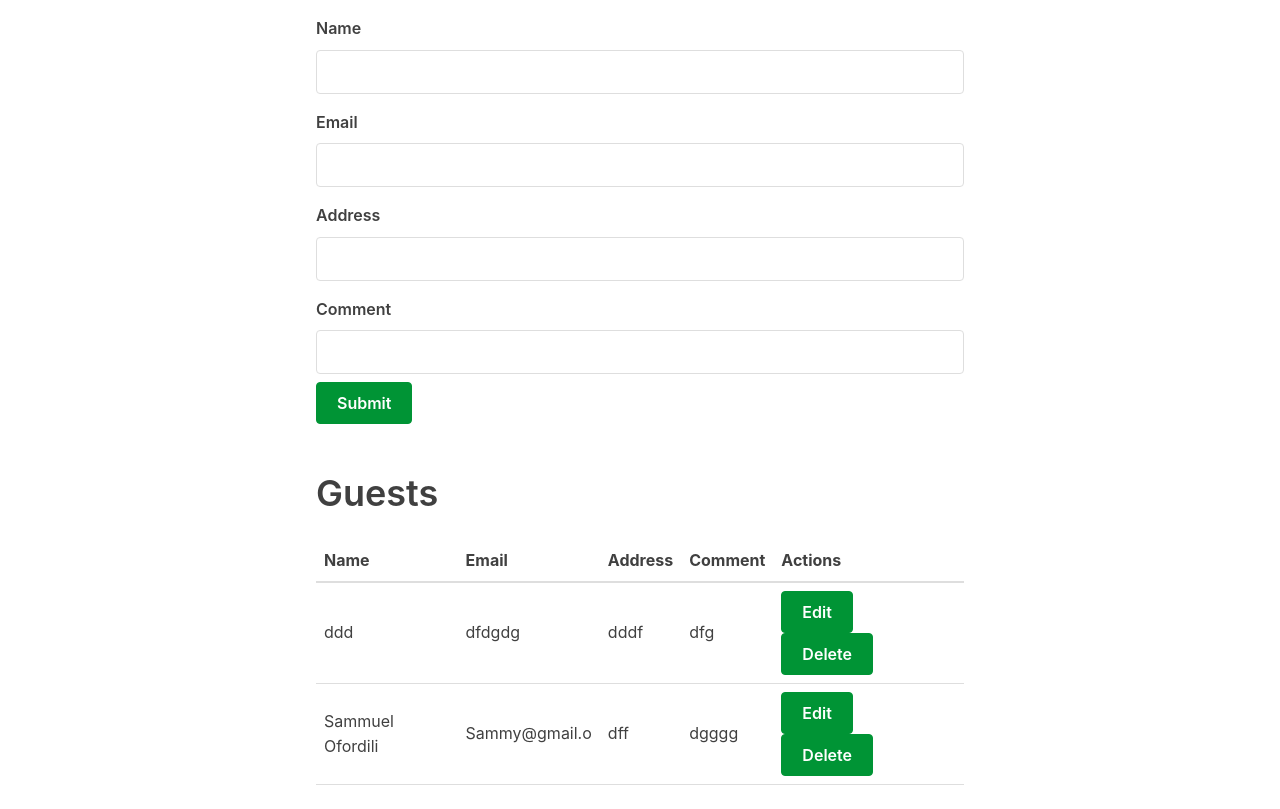
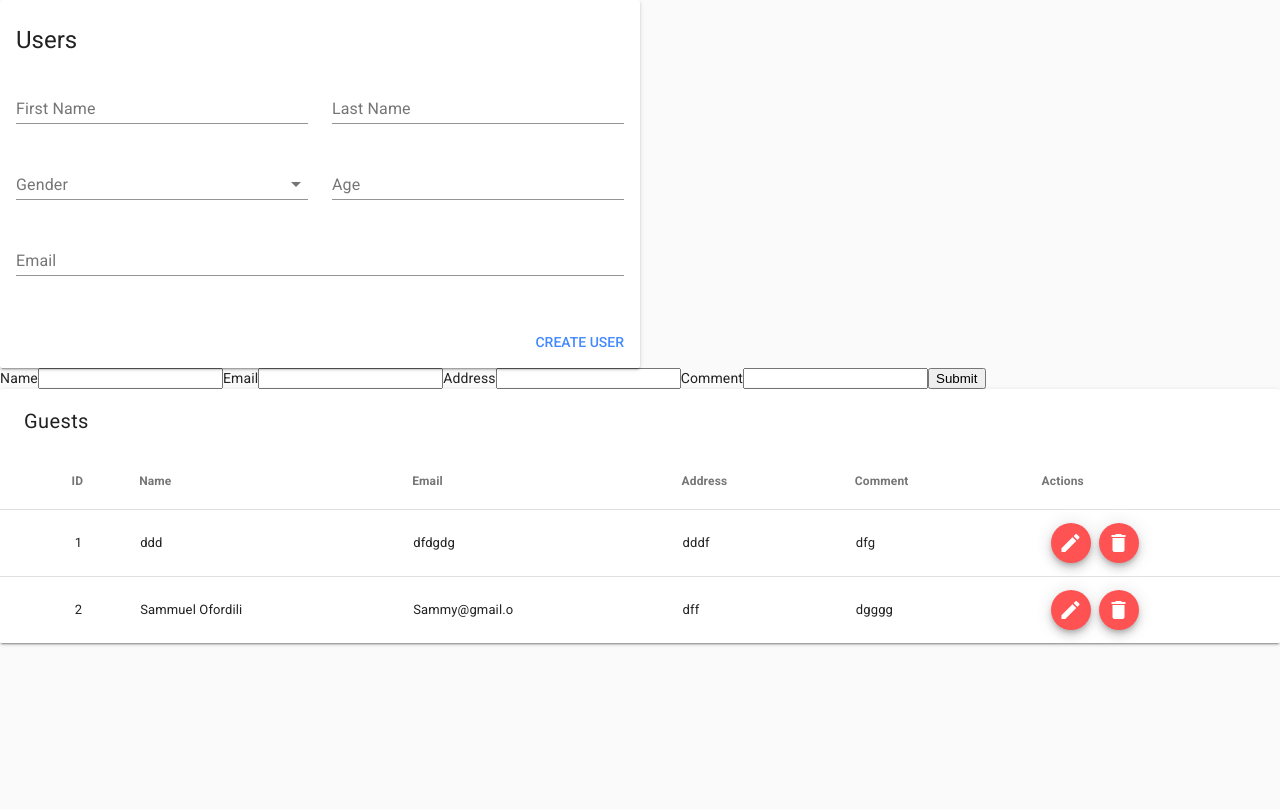
Before and after one commit to dannicada/vue-guestbook, a Vue app: page /GuestForm in a window 1280 px wide. Built offline with nearby package versions, Linux system fonts and the light colour scheme.

Commit message:
vue-material_table

```diff
--- a/package.json
+++ b/package.json
@@ -9,7 +9,11 @@
   },
   "dependencies": {
     "core-js": "^2.6.5",
-    "vue": "^2.6.10"
+    "node-sass": "^4.12.0",
+    "sass-loader": "^7.1.0",
+    "vue": "^2.6.10",
+    "vue-material": "^1.0.0-beta-11",
+    "vuelidate": "^0.7.4"
   },
   "devDependencies": {
     "@vue/cli-plugin-babel": "^3.8.0",
--- a/public/index.html
+++ b/public/index.html
@@ -5,7 +5,7 @@
     <meta http-equiv="X-UA-Compatible" content="IE=edge">
     <meta name="viewport" content="width=device-width,initial-scale=1.0">
     <link rel="icon" href="<%= BASE_URL %>favicon.ico">
-    <link rel="stylesheet" href="./style.css">
+    <link rel="stylesheet" href="//fonts.googleapis.com/css?family=Roboto:400,500,700,400italic|Material+Icons">
     <title>vue-guestbook</title>
   </head>
   <body>
--- a/src/App.vue
+++ b/src/App.vue
@@ -1,15 +1,18 @@
 <template>
   <div id="app" class="small-container">
+
+    <Reveal/>
+
     <guest-form
     @add:guest="addGuest"
     />
 
-    <h1>Guests</h1>
     <guest-table
     @delete:guest="deleteGuest"
     @edit:guest="editGuest"
     v-bind:guests="guests"
     />
+
 
   </div>
 </template>
@@ -17,12 +20,14 @@
 <script>
 import GuestTable from './components/GuestTable.vue'
 import GuestForm from './components/GuestForm.vue'
+import Reveal from "./components/Reveal.vue";
 
 export default {
   name: 'app',
   components: {
     GuestTable,
     GuestForm,
+    Reveal,
   },
   data() {
     return {
@@ -79,21 +84,6 @@ export default {
 </script>
 
 <style>
-  button {
-    background: #009435;
-    border: 1px solid #009435;
-  }
-
-  button:hover,
-  button:active,
-  button:focus {
-    background: #32a95d;
-    border: 1px solid #32a95d;
-  }
-
-  .small-container {
-    max-width:680px;
-  }
 
 
 </style>
--- a/src/components/GuestForm.vue
+++ b/src/components/GuestForm.vue
@@ -125,20 +125,8 @@ export default {
 
 </script>
 
-<style scoped>
-form {
-    margin-bottom: 2rem;
-}
-
-[class*='-message'] {
-    font-weight:500;
-}
-
-.error-message {
-    color: #d33c40;
-}
-
-.success-message {
-    color: #32a95d;
-}
+<style lang="scss" scoped>
+  small {
+    display: block;
+  }
 </style>
--- a/src/components/GuestTable.vue
+++ b/src/components/GuestTable.vue
@@ -3,52 +3,56 @@
 <p v-if="guests.length < 1" class="empty-table">
     no guests
 </p>
-<table v-else>
-    <thead>
-        <tr>
-        <th>Name</th>
-        <th>Email</th>
-        <th>Address</th>
-        <th>Comment</th>
-        <th>Actions</th>
-        </tr>
-    </thead>
-    <tbody>
-        <tr v-for="guest in guests" :key="guest.id">
+<md-table md-card  v-else>
+ <md-table-toolbar>
+        <h1 class="md-title">Guests</h1>
+      </md-table-toolbar>
 
-        <td v-if="editing === guest.id">
-            <input type = "text" v-model="guest.name"/>
-        <td v-else>{{ guest.name }}</td>
+       <md-table-row>
+        <md-table-head md-numeric>ID</md-table-head>
+        <md-table-head>Name</md-table-head>
+        <md-table-head>Email</md-table-head>
+        <md-table-head>Address</md-table-head>
+        <md-table-head>Comment</md-table-head>
+        <md-table-head>Actions</md-table-head>
+      </md-table-row>
 
-        <td v-if="editing === guest.id">
-            <input type = "text" v-model="guest.email"/>
-        </td>
-        <td v-else>{{guest.email}}</td>
+      <md-table-row v-for="guest in guests" :key="guest.id">
+        <md-table-cell md-numeric>{{guest.id}}</md-table-cell>
+        <md-table-cell v-if="editing === guest.id"><input type = "text" v-model="guest.name"/></md-table-cell>
+        <md-table-cell v-else>{{guest.name}}</md-table-cell>
 
-        <td v-if="editing === guest.id">
-            <input type = "text" v-model="guest.address"/>
-        </td>
-        <td v-else>{{guest.address}}</td>
+        <md-table-cell v-if="editing === guest.id"><input type = "text" v-model="guest.email"/></md-table-cell>
+        <md-table-cell v-else>{{guest.email}}</md-table-cell>
 
-        <td v-if="editing === guest.id">
-            <input type = "text" v-model="guest.comment"/>
-        </td>
-        <td v-else>{{guest.comment}}</td>
+        <md-table-cell v-if="editing === guest.id"><input type = "text" v-model="guest.address"/></md-table-cell>
+        <md-table-cell v-else>{{guest.address}}</md-table-cell>
 
-        <td v-if="editing === guest.id">
-            <button v-on:click="editGuest(guest)"> Save </button>
-            <button v-on:click="cancelEdit(guest)" class="muted-button"> Cancel </button>
-        </td>
+        <md-table-cell v-if="editing === guest.id"><input type = "text" v-model="guest.comment"/></md-table-cell>
+        <md-table-cell v-else>{{guest.comment}}</md-table-cell>
 
-        <td v-else>
+        <md-table-cell v-if="editing === guest.id">
+        <md-button v-on:click="editGuest(guest)" class="md-fab md-mini md-plain">
+            <md-icon>save</md-icon>
+            </md-button>
 
-            <button v-on:click="editMode(guest)"> Edit </button>
-            <button v-on:click="$emit('delete:guest', guest.id)"> Delete</button>
+            <md-button v-on:click="cancelEdit(guest)" class="md-fab md-mini md-plain">
+            <md-icon>cancel</md-icon>
+            </md-button>
+        </md-table-cell>
+        <md-table-cell v-else>
+            <md-button v-on:click="editMode(guest)" class="md-fab md-mini md-plain">
+            <md-icon>edit</md-icon>
+            </md-button>
+            <md-button v-on:click="$emit('delete:guest', guest.id)" class="md-fab md-mini md-plain">
+            <md-icon> delete </md-icon>
+            </md-button>
+        </md-table-cell>
+      </md-table-row>
 
-        </td>
-        </tr>
-    </tbody>
-</table>
+
+
+</md-table md-card>
 </div>
 </template>
 
@@ -85,16 +89,9 @@ export default {
 }
 </script>
 
-<style scoped>
-    button {
-        margin: 0 0.5rem 0 0;
-    }
-
-    input {
-        margin: 0;
-    }
-
-    .empty-table {
-        text-align: center;
-    }
+<style lang="scss" scoped>
+  small {
+    display: block;
+  }
+</style>
     </style>
--- /dev/null
+++ b/src/components/Reveal.vue
@@ -0,0 +1,167 @@
+<template>
+  <div>
+    <form novalidate class="md-layout" @submit.prevent="validateUser">
+      <md-card class="md-layout-item md-size-50 md-small-size-100">
+        <md-card-header>
+          <div class="md-title">Users</div>
+        </md-card-header>
+
+        <md-card-content>
+          <div class="md-layout md-gutter">
+            <div class="md-layout-item md-small-size-100">
+              <md-field :class="getValidationClass('firstName')">
+                <label for="first-name">First Name</label>
+                <md-input name="first-name" id="first-name" autocomplete="given-name" v-model="form.firstName" :disabled="sending" />
+                <span class="md-error" v-if="!$v.form.firstName.required">The first name is required</span>
+                <span class="md-error" v-else-if="!$v.form.firstName.minlength">Invalid first name</span>
+              </md-field>
+            </div>
+
+            <div class="md-layout-item md-small-size-100">
+              <md-field :class="getValidationClass('lastName')">
+                <label for="last-name">Last Name</label>
+                <md-input name="last-name" id="last-name" autocomplete="family-name" v-model="form.lastName" :disabled="sending" />
+                <span class="md-error" v-if="!$v.form.lastName.required">The last name is required</span>
+                <span class="md-error" v-else-if="!$v.form.lastName.minlength">Invalid last name</span>
+              </md-field>
+            </div>
+          </div>
+
+          <div class="md-layout md-gutter">
+            <div class="md-layout-item md-small-size-100">
+              <md-field :class="getValidationClass('gender')">
+                <label for="gender">Gender</label>
+                <md-select name="gender" id="gender" v-model="form.gender" md-dense :disabled="sending">
+                  <md-option></md-option>
+                  <md-option value="M">M</md-option>
+                  <md-option value="F">F</md-option>
+                </md-select>
+                <span class="md-error">The gender is required</span>
+              </md-field>
+            </div>
+
+            <div class="md-layout-item md-small-size-100">
+              <md-field :class="getValidationClass('age')">
+                <label for="age">Age</label>
+                <md-input type="number" id="age" name="age" autocomplete="age" v-model="form.age" :disabled="sending" />
+                <span class="md-error" v-if="!$v.form.age.required">The age is required</span>
+                <span class="md-error" v-else-if="!$v.form.age.maxlength">Invalid age</span>
+              </md-field>
+            </div>
+          </div>
+
+          <md-field :class="getValidationClass('email')">
+            <label for="email">Email</label>
+            <md-input type="email" name="email" id="email" autocomplete="email" v-model="form.email" :disabled="sending" />
+            <span class="md-error" v-if="!$v.form.email.required">The email is required</span>
+            <span class="md-error" v-else-if="!$v.form.email.email">Invalid email</span>
+          </md-field>
+        </md-card-content>
+
+        <md-progress-bar md-mode="indeterminate" v-if="sending" />
+
+        <md-card-actions>
+          <md-button type="submit" class="md-primary" :disabled="sending">Create user</md-button>
+        </md-card-actions>
+      </md-card>
+
+      <md-snackbar :md-active.sync="userSaved">The user {{ lastUser }} was saved with success!</md-snackbar>
+    </form>
+  </div>
+</template>
+
+<script>
+  import { validationMixin } from 'vuelidate'
+  import {
+    required,
+    email,
+    minLength,
+    maxLength
+  } from 'vuelidate/lib/validators'
+
+  export default {
+    name: 'Reveal',
+    mixins: [validationMixin],
+    data: () => ({
+      form: {
+        firstName: null,
+        lastName: null,
+        gender: null,
+        age: null,
+        email: null,
+      },
+      userSaved: false,
+      sending: false,
+      lastUser: null
+    }),
+    validations: {
+      form: {
+        firstName: {
+          required,
+          minLength: minLength(3)
+        },
+        lastName: {
+          required,
+          minLength: minLength(3)
+        },
+        age: {
+          required,
+          maxLength: maxLength(3)
+        },
+        gender: {
+          required
+        },
+        email: {
+          required,
+          email
+        }
+      }
+    },
+    methods: {
+      getValidationClass (fieldName) {
+        const field = this.$v.form[fieldName]
+
+        if (field) {
+          return {
+            'md-invalid': field.$invalid && field.$dirty
+          }
+        }
+      },
+      clearForm () {
+        this.$v.$reset()
+        this.form.firstName = null
+        this.form.lastName = null
+        this.form.age = null
+        this.form.gender = null
+        this.form.email = null
+      },
+      saveUser () {
+        this.sending = true
+
+        // Instead of this timeout, here you can call your API
+        window.setTimeout(() => {
+          this.lastUser = `${this.form.firstName} ${this.form.lastName}`
+          this.userSaved = true
+          this.sending = false
+          this.clearForm()
+        }, 1500)
+      },
+      validateUser () {
+        this.$v.$touch()
+
+        if (!this.$v.$invalid) {
+          this.saveUser()
+        }
+      }
+    }
+  }
+</script>
+
+<style lang="scss" scoped>
+  .md-progress-bar {
+    position: absolute;
+    top: 0;
+    right: 0;
+    left: 0;
+  }
+</style>
```
Also changed, not shown: src/main.js (+7 -0 lines), 1 other file (tests, documents, lock files or other folders).
